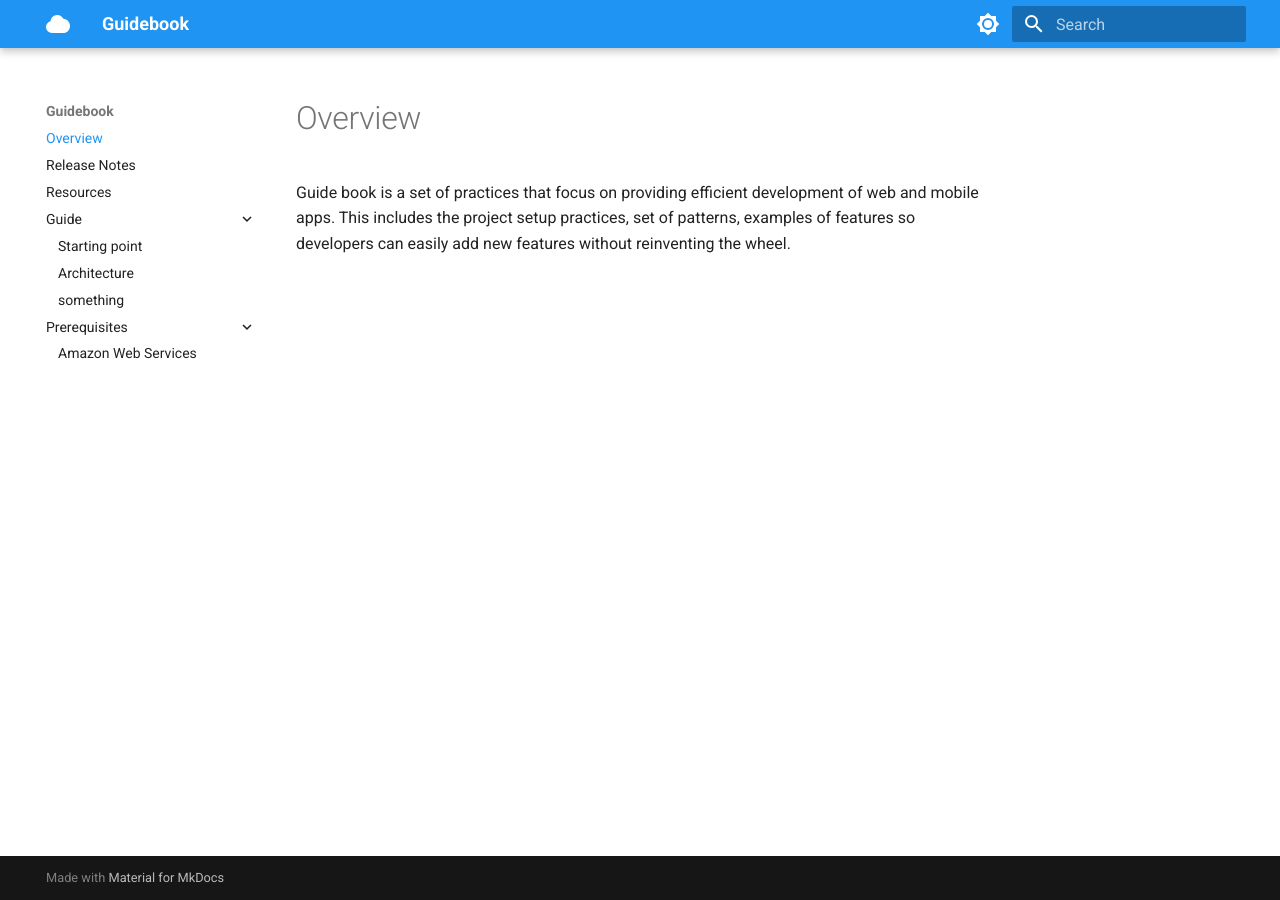
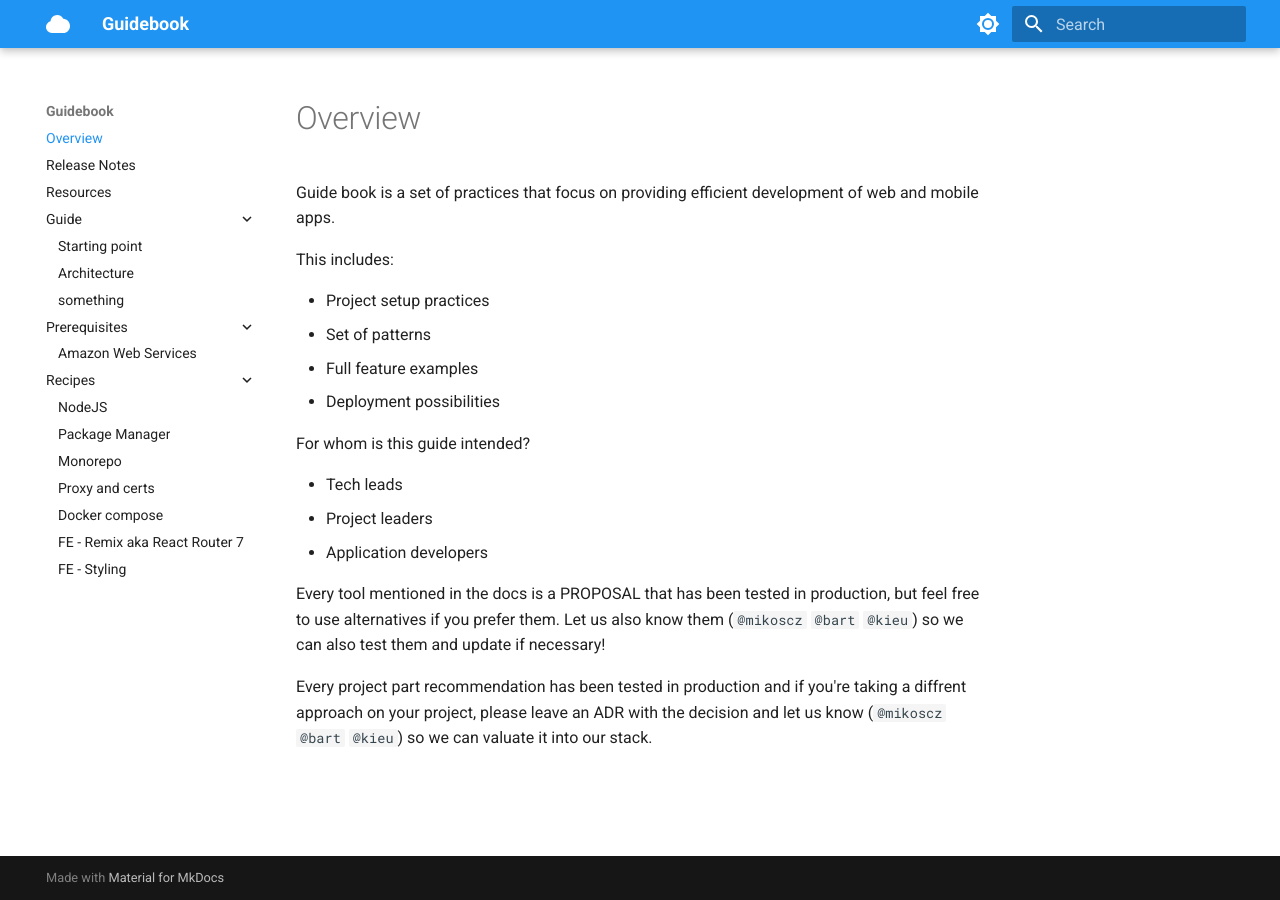
Before and after one commit to Selleo/guidebook, an MkDocs documentation site: the page built from docs/docs/index.md, in a window 1280 px wide. Built offline with MkDocs 1.6.1 and Material for MkDocs 9.7.7, drawn with Linux system fonts in a browser that asks for light colours.

Commit message:
docs: add glimpse of basic recipes

````diff
--- a/docs/docs/index.md
+++ b/docs/docs/index.md
@@ -1,32 +1,20 @@
 # Overview
 
 Guide book is a set of practices that focus on providing efficient development of web and mobile apps.
-This includes the project setup practices, set of patterns, examples of features
-so developers can easily add new features without reinventing the wheel.
 
+This includes:
 
-<!-- TODO: for whom is this guide intended?
-- application developers
-- devops engineers
-- business owners and CISOs, CTOs, CIOs, DPOs
+- Project setup practices
+- Set of patterns
+- Full feature examples
+- Deployment possibilities
 
+For whom is this guide intended?
 
-## WHAT'S INSIDE
+- Tech leads
+- Project leaders
+- Application developers
 
-TODO: list of topics covered in this guide -->
+Every tool mentioned in the docs is a PROPOSAL that has been tested in production, but feel free to use alternatives if you prefer them. Let us also know them (`@mikoscz` `@bart` `@kieu`) so we can also test them and update if necessary!
 
-
-<!-- ## Commercial offering
-
-We offer:
-
-- Deployment
-- Maintenance
-- Cloud Transformation
-- Consulting
-- Cybersecurity
-
-<div class="flex justify-center my-2">
-    <img src="./assets/certs/aws-solutions-architect.png" alt="AWS Solutions Architect" width="100" height="100" />
-    <img src="./assets/certs/iso-27001.png" alt="ISO 27001" width="100" height="100" />
-</div> -->
+Every project part recommendation has been tested in production and if you're taking a diffrent approach on your project, please leave an ADR with the decision and let us know (`@mikoscz` `@bart` `@kieu`) so we can valuate it into our stack.
--- /dev/null
+++ b/docs/docs/recipes/03-monorepo.md
@@ -0,0 +1,17 @@
+# Monorepo
+
+One of the advantages of Full Stack Typescript approach is the ability to easily shared the code between the diffrent parts of the systems we're building. And this part is mostly achieved with monorepo approach.
+
+The proposed approach is to use [PNPM workspaces](https://pnpm.io/workspaces) in combination with [Turborepo](https://turbo.build/repo/docs). It offers great flexibility, speed, caching with minimal setup and overhead.
+
+## Starting point
+
+Turborepo has a really great page to get you started [here](https://turbo.build/repo/docs/getting-started/create-new#quickstart).
+
+## Some useful knowledge about turborepo
+
+- You should run the project (typically BE + FE + Proxy etc.) by using `pnpm dev` in the main project directory. You can achive it by having `dev` script in every package that is needed to be started and setting `turbo.json` config file.
+- You can use the `cache` in `turbo.json` for tests and lint scripts to save time
+- Whenever you have package that should be built before consuming you can use field `dependsOn` in `turbo.json`
+- You should be having consistent package versions between your apps/packages
+- To install package in correct apps/package you can navigate to its directory and just `pnpm add` inside it or run `pnpm --filter @appname add package`
--- /dev/null
+++ b/docs/docs/recipes/04.proxy-and-certs.md
@@ -0,0 +1,44 @@
+# Proxy and certs
+
+Have you ever found yourself in the ports hell? Having multiple applications and looking on which port it is? Or have you ever needed https on your localhost to test specific features? Reverse proxy is here to help! Also you'll get pretty address like `yourproject.localhost`.
+For the tool we will use [Caddy](https://caddyserver.com/)
+
+## How to setup Caddy
+
+// TODO: Docker setup?
+Caddy can be installed via [Homebrew on MacOs](https://caddyserver.com/docs/install#homebrew-mac),
+
+![Monorepo structure](proxy.png)
+
+Once we got it installed we can create a new folder inside `apps` called `reverse-proxy`(look img above). Inside of it we can create a `package.json` with the following content:
+
+```json
+{
+  "name": "project-reverse-proxy",
+  "scripts": {
+    "dev": "caddy run"
+  }
+}
+```
+
+Now we are able to create the file called `Caddyfile`. The content should be the following adjust to the project needs and ports.
+
+```
+api.project.localhost {
+	reverse_proxy localhost:3137
+}
+
+app.project.localhost {
+	reverse_proxy localhost:5137
+}
+
+mailbox.project.localhost {
+	reverse_proxy localhost:8025
+}
+
+storage.project.localhost {
+	reverse_proxy localhost:8069
+}
+```
+
+Last step is to run the `caddy run` in the console manually so it can create the certificates. After that you'll be able to run it with `pnpm dev`
--- /dev/null
+++ b/docs/docs/recipes/FE01-remix.md
@@ -0,0 +1,14 @@
+# FE - Remix aka React Router 7
+
+Vite community is huge and Remix intergration with it was the milestone we were waiting for. Now merging the Remix into React Router 7 let's us migrate older projects easier, and have great `framework` environment with patterns for the new apps.
+
+## Steps for migrating old apps to Remix
+
+- If you're not using vite yet - do the migration sooner than later 🤓
+- Upgrade React Router to version 6
+- Install remix and use its vite plugin with SSR off
+- Voila you're able to use Remix
+
+## How to create new app
+
+The app should be a part of our monorepo, so in the `apps` folder you should run `pnpm dlx create-remix@latest`. It should create a Remix app with SPA mode ready to use with eslint and other stuff setup.
--- /dev/null
+++ b/docs/docs/recipes/FE02-styling.md
@@ -0,0 +1 @@
+# FE - Styling
````
Also changed, not shown: docs/docs/recipes/01-node.md (added, +11 -0 lines), docs/docs/recipes/02-package-manager.md (added, +9 -0 lines), docs/docs/recipes/05-external-deps.md (added, +46 -0 lines), roadmap.md (+5 -4 lines), docs/docs/recipes/proxy.png (added).
